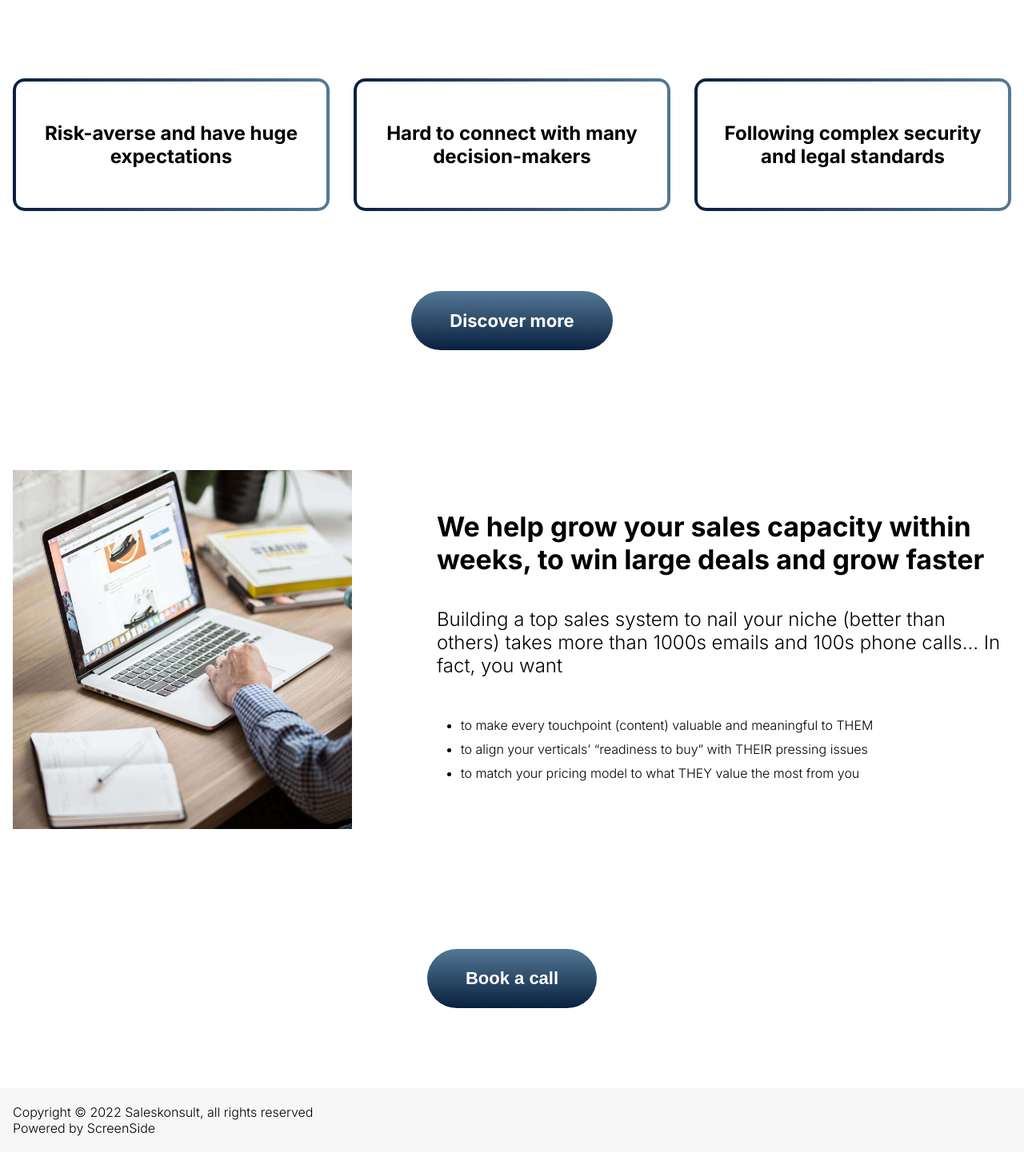
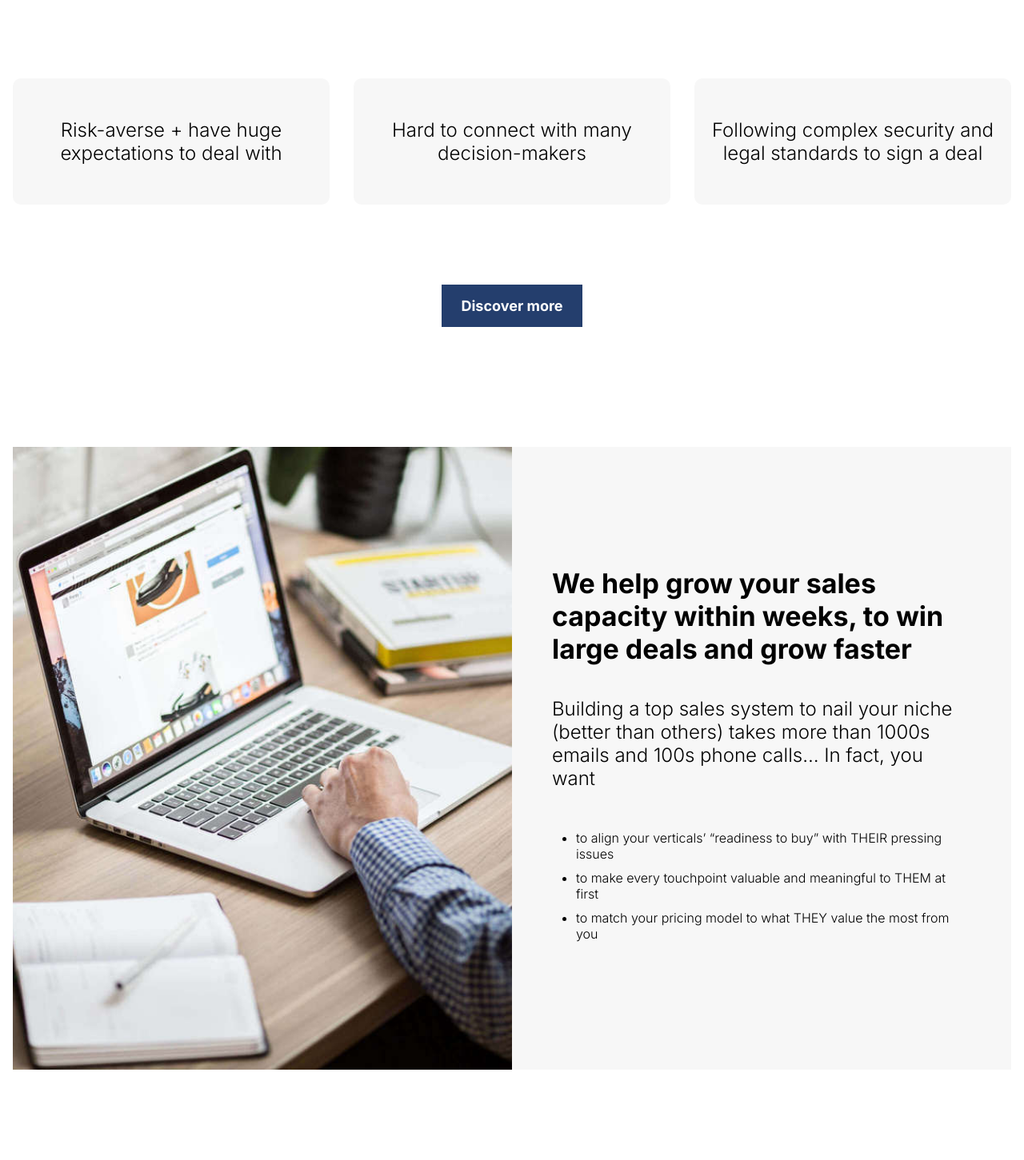
Before and after one commit to KevinTss/jules-website, a Next.js app: page / in a window 1280 px wide. Shown: the part 739-2190 px from the top of the page at 80% size. Built offline with nearby package versions, Linux system fonts and the light colour scheme.

Commit message:
Rework content

```diff
--- a/components/footer/style.js
+++ b/components/footer/style.js
@@ -4,8 +4,11 @@ export const FooterContainer = styled.footer`
   display: flex;
   width: 100%;
   background: ${({ theme }) => theme.color.background};
-  padding: 20px 0;
+  padding: 50px 0 20px 0;
 
+  p {
+    font-size: 12px;
+  }
   a {
     color: inherit;
     text-decoration: none;
--- a/components/section/book-a-call/BookACall.jsx
+++ b/components/section/book-a-call/BookACall.jsx
@@ -6,7 +6,7 @@ export default function BookACall() {
   return (
     <Wrapper>
       <Container>
-        <CalendlyCTA>{`Book a call`}</CalendlyCTA>
+        <CalendlyCTA>{`Do Value-Selling`}</CalendlyCTA>
       </Container>
     </Wrapper>
   );
--- a/components/section/main-message/MainMessage.jsx
+++ b/components/section/main-message/MainMessage.jsx
@@ -8,7 +8,7 @@ export default function MainMessage() {
         <Container>
           <Left>
             <Heading>
-              We help Tech companies to accelerate their revenue growth by
+              We help B2B Tech companies to accelerate their revenue growth by
               closing large deals
             </Heading>
             <Text>
--- a/components/section/second-message/SecondMessage.jsx
+++ b/components/section/second-message/SecondMessage.jsx
@@ -19,11 +19,11 @@ export default function SecondMessage() {
           </Text>
           <Ul>
             <Li>
-              to make every touchpoint (content) valuable and meaningful to THEM
+              to align your verticals’ “readiness to buy” with THEIR pressing
+              issues
             </Li>
             <Li>
-              to align your verticals’ “readiness to buy” with THEIR pressing
-              issues
+              to make every touchpoint valuable and meaningful to THEM at first
             </Li>
             <Li>
               to match your pricing model to what THEY value the most from you
--- a/components/section/second-message/style.js
+++ b/components/section/second-message/style.js
@@ -16,13 +16,16 @@ export const Left = styled.div`
   display: flex;
   flex-direction: column;
   align-items: flex-start;
+  width: 50%;
 `;
 
 export const Right = styled.div`
+  width: 50%;
   display: flex;
   flex-direction: column;
   align-items: flex-start;
-  padding: 50px 0;
+  padding: 150px 50px;
+  background: ${({ theme }) => theme.color.background};
 
   p {
     margin-bottom: 40px;
@@ -35,7 +38,7 @@ export const SmallHeading = styled.h2`
 `;
 
 export const Image = styled.img`
-  width: 80%;
+  width: 100%;
   height: 100%;
   object-fit: cover;
 
--- a/components/section/tree-boxes/TreeBoxes.jsx
+++ b/components/section/tree-boxes/TreeBoxes.jsx
@@ -7,7 +7,9 @@ export default function TreeBoxes() {
       <Container>
         <Box>
           <InnerBox>
-            <Sentence>Risk-averse and have huge expectations</Sentence>
+            <Sentence>
+              Risk-averse + have huge expectations to deal with
+            </Sentence>
           </InnerBox>
         </Box>
         <Box>
@@ -17,7 +19,9 @@ export default function TreeBoxes() {
         </Box>
         <Box>
           <InnerBox>
-            <Sentence>Following complex security and legal standards</Sentence>
+            <Sentence>
+              Following complex security and legal standards to sign a deal
+            </Sentence>
           </InnerBox>
         </Box>
       </Container>
--- a/components/section/tree-boxes/style.js
+++ b/components/section/tree-boxes/style.js
@@ -6,6 +6,7 @@ export const Container = styled.div`
   grid-gap: 30px;
   width: 100%;
   margin: 100px 0;
+  background: white;
 
   @media only screen and (max-width: 768px) {
     grid-template-columns: none;
@@ -14,10 +15,10 @@ export const Container = styled.div`
 `;
 
 export const Box = styled.div`
-  padding: 4px;
-  background-image: linear-gradient(to right, #09203f 0%, #537895 100%);
-  border-radius: 15px;
-  position: relative;
+  /* padding: 4px; */
+  /* background-image: linear-gradient(to right, #09203f 0%, #537895 100%); */
+  /* border-radius: 15px; */
+  /* position: relative; */
 `;
 
 export const InnerBox = styled.div`
@@ -28,9 +29,11 @@ export const InnerBox = styled.div`
   padding: 50px 20px;
   text-align: center;
   height: 100%;
+  background: ${({ theme }) => theme.color.background};
+  justify-content: center;
 `;
 
 export const Sentence = styled.p`
   font-size: 24px;
-  font-weight: 700;
+  /* font-weight: 700; */
 `;
--- a/styles/index.js
+++ b/styles/index.js
@@ -41,13 +41,13 @@ export const Section = styled.section`
 `;
 
 export const Button = styled.button`
-  border-radius: 50px;
-  background-image: linear-gradient(to top, #09203f 0%, #537895 100%);
+  background: #243e6d;
+  /* background-image: linear-gradient(to top, #09203f 0%, #537895 100%); */
   border: none;
-  padding: ${({ theme }) => `${theme.spacing.l} ${theme.spacing.xl}`};
+  padding: ${({ theme }) => `${theme.spacing.m} ${theme.spacing.l}`};
   color: white;
   font-weight: 700;
-  font-size: 22px;
+  font-size: 18px;
   cursor: pointer;
   text-decoration: none;
 `;
```
